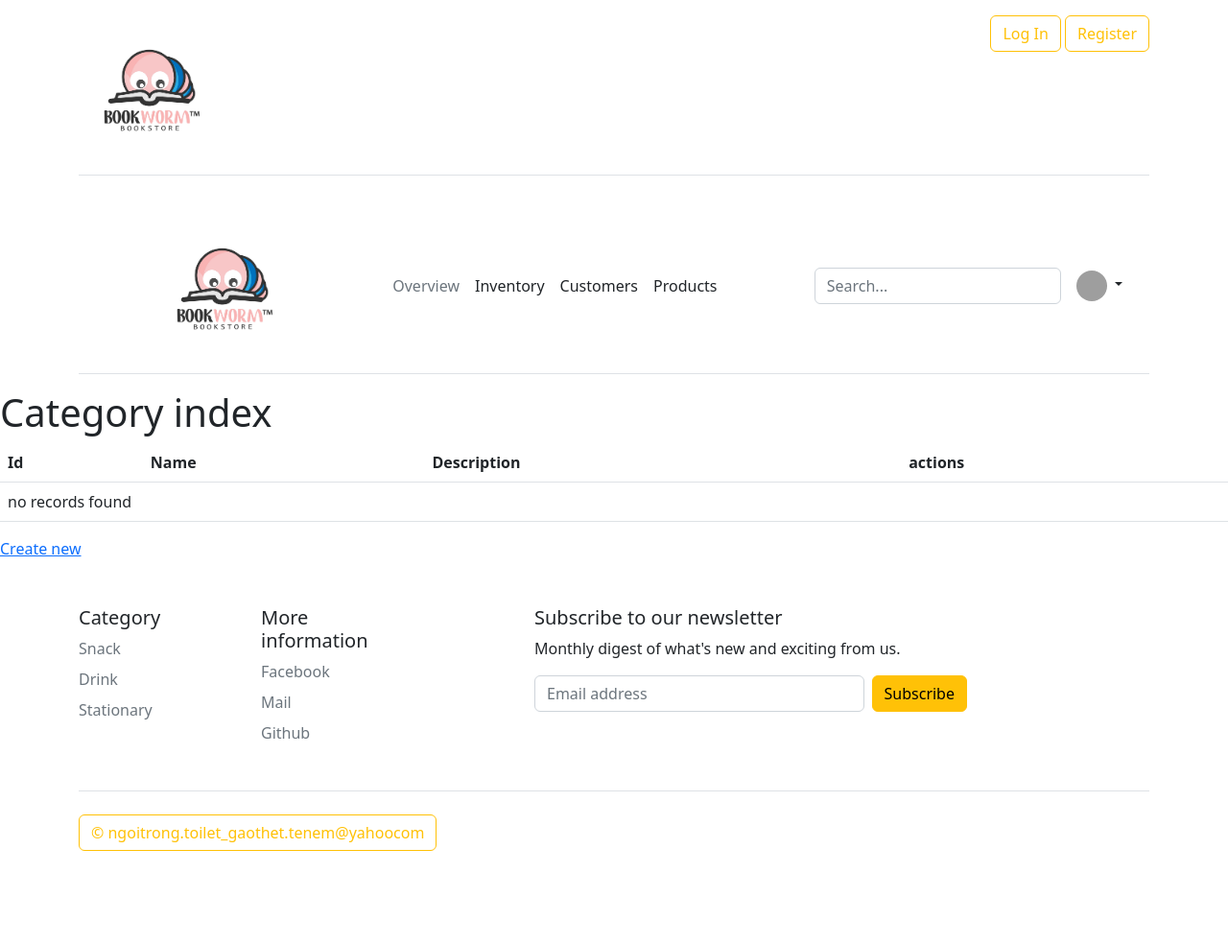
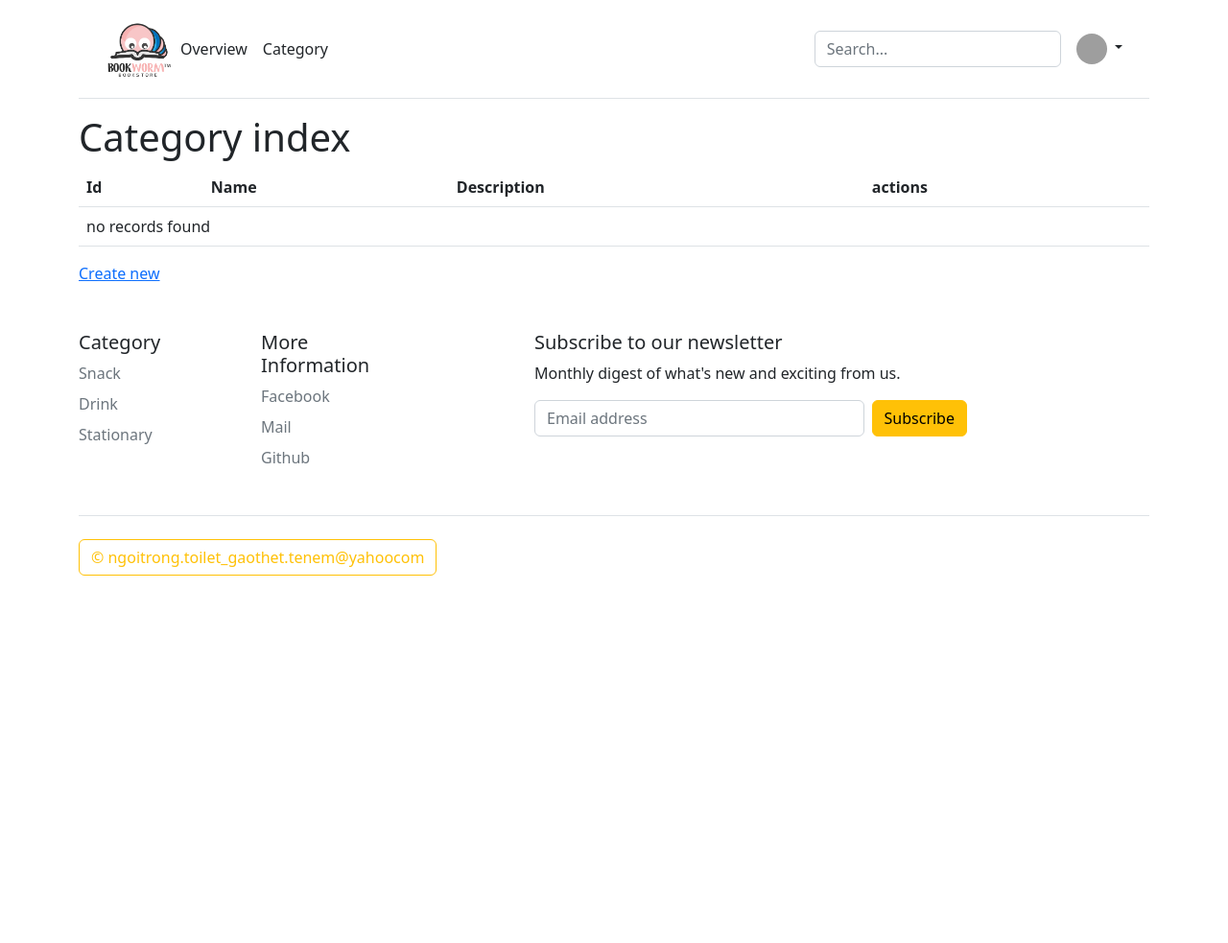
Before and after one commit to KieTuaNguyen/1631-day5, a Symfony app: template templates/category/index.html.twig in a window 1280 px wide. Shown: the whole page at 96% size. After the commit the page ends 600 px from the top, so only its background shows below. Run offline with Twig, Linux system fonts and the light colour scheme; the template is opened without the code that fills it, so the values that code supplies are empty; some libraries are stand-ins or nearby versions; grey boxes are pictures that could not be loaded.

Commit message:
OK (Include log in, log out, register, category)

```diff
--- a/src/Controller/CategoryController.php
+++ b/src/Controller/CategoryController.php
@@ -43,6 +43,7 @@ class CategoryController extends AbstractController
         return $this->renderForm('category/new.html.twig', [
             'category' => $category,
             'form' => $form,
+            'categories' => $categoryRepository->findAll(),
         ]);
     }
 
@@ -81,7 +82,7 @@ class CategoryController extends AbstractController
      */
     public function delete(Request $request, Category $category, CategoryRepository $categoryRepository): Response
     {
-        if ($this->isCsrfTokenValid('delete'.$category->getId(), $request->request->get('_token'))) {
+        if ($this->isCsrfTokenValid('delete' . $category->getId(), $request->request->get('_token'))) {
             $categoryRepository->remove($category, true);
         }
 
--- a/templates/_footer.html.twig
+++ b/templates/_footer.html.twig
@@ -17,7 +17,7 @@
 			</div>
 
 			<div class="col-6 col-md-2 mb-3">
-				<h5>More information</h5>
+				<h5>More Information</h5>
 				<ul class="nav flex-column">
 					<li class="nav-item mb-2">
 						<a href="https://www.facebook.com/the.kietuanguyen/" class="nav-link p-0 text-muted">Facebook</a>
--- a/templates/_header.html.twig
+++ b/templates/_header.html.twig
@@ -1,57 +1,26 @@
-<div class="container">
-	<header class="d-flex flex-wrap justify-content-center py-3 mb-4 border-bottom">
-		<a href="{{ path('app_product_index') }}" class="d-flex align-items-center mb-3 mb-md-0 me-md-auto text-dark text-decoration-none">
-			<span class="fs-4"><img src="{{ asset('images/product/logo.png') }}" width="150">
-			</span>
-		</a>
-
-		<ul class="nav nav-pills">
-			{% if app.user %}
-				<li class="nav-item">
-					<a class="btn btn-outline-secondary">{{ app.user.email }}</a>
-				</li>
-			{% endif %}
-			<li class="nav-item">
-				<a class="btn btn-outline-warning" href="/{{ app.user ? 'logout' : 'login' }}" class="nav-link">
-					{{ app.user ? 'Log Out' : 'Log In' }}
-				</a>
-				<a class="btn btn-outline-warning" href="/register" class="nav-link">
-					{% if app.user %}Register
-					{% endif %}
-					{{ app.user ? '' : 'Register' }}
-				</a>
-			</li>
-		</ul>
-	</header>
-</div>
-
 <div class="container">
 	<header class="p-3 mb-3 border-bottom">
 		<div class="container">
 			<div class="d-flex flex-wrap align-items-center justify-content-center justify-content-lg-start">
+
+
 				<a href="{{ path('app_product_index') }}" class="d-flex align-items-center mb-2 mb-lg-0 text-dark text-decoration-none">
-					<svg class="bi me-2" width="40" height="32" role="img" aria-label="Bootstrap">
-						<use xlink:href="href=" {{ path('app_product_index') }} ""></use>
-					</svg>
+					<img src="{{ asset('images/product/logo.png') }}" style="height: 70px; width: 70px;">
 				</a>
-				<a href="{{ path('app_product_index') }}" class="d-flex align-items-center mb-3 mb-md-0 me-md-auto text-dark text-decoration-none">
-					<span class="fs-4"><img src="{{ asset('images/product/logo.png') }}" width="150">
-					</span>
-				</a>
+
 
 				<ul class="nav col-12 col-lg-auto me-lg-auto mb-2 justify-content-center mb-md-0">
 					<li>
-						<a href="#" class="nav-link px-2 link-secondary">Overview</a>
+						<a href="#" class="nav-link px-2 link-dark">Overview</a>
 					</li>
 					<li>
-						<a href="#" class="nav-link px-2 link-dark">Inventory</a>
+						<a href="{{ path('app_category_index') }}" class="nav-link px-2 link-dark">Category</a>
 					</li>
-					<li>
-						<a href="#" class="nav-link px-2 link-dark">Customers</a>
-					</li>
-					<li>
-						<a href="#" class="nav-link px-2 link-dark">Products</a>
-					</li>
+					{# {% for category in categories %}
+											<a class="nav-link px-2 link-dark" href="{{ path('app_product_index', {'category':category.Id}) }}">{{ category.Name }}&nbsp;</a>
+										{% endfor %} #}
+
+
 				</ul>
 
 				<form class="col-12 col-lg-auto mb-3 mb-lg-0 me-lg-3">
@@ -60,7 +29,7 @@
 
 				<div class="dropdown text-end">
 					<a href="#" class="d-block link-dark text-decoration-none dropdown-toggle" id="dropdownUser1" data-bs-toggle="dropdown" aria-expanded="false">
-						<img src="https://github.com/mdo.png" alt="mdo" width="32" height="32" class="rounded-circle">
+						<img src="https://avatars.githubusercontent.com/u/94630571?v=4" alt="mdo" width="32" height="32" class="rounded-circle">
 					</a>
 					<ul class="dropdown-menu text-small" aria-labelledby="dropdownUser1" style="">
 						<li>
@@ -73,8 +42,20 @@
 							<a class="dropdown-item" href="#">Profile</a>
 						</li>
 						<li><hr class="dropdown-divider"></li>
+						{% if app.user %}
+							<li>
+								<a class="dropdown-item">{{ app.user.email }}</a>
+							</li>
+						{% endif %}
 						<li>
-							<a class="dropdown-item" href="#">Sign out</a>
+							<a class="dropdown-item" href="/{{ app.user ? 'logout' : 'login' }}">
+								{{ app.user ? 'Log Out' : 'Log In' }}
+							</a>
+							<a class="dropdown-item" href="/register">
+								{% if app.user %}Register
+								{% endif %}
+								{{ app.user ? '' : 'Register' }}
+							</a>
 						</li>
 					</ul>
 				</div>
--- a/templates/category/index.html.twig
+++ b/templates/category/index.html.twig
@@ -4,6 +4,7 @@
 {% endblock %}
 
 {% block body %}
+	<div class="container-md">
 		<h1>Category index</h1>
 
 		<table class="table">
@@ -35,4 +36,5 @@
 		</table>
 
 		<a href="{{ path('app_category_new') }}">Create new</a>
+	</div>
 {% endblock %}
--- a/templates/product/index.html.twig
+++ b/templates/product/index.html.twig
@@ -21,8 +21,8 @@
 					<a style="text-decoration:none; color:grey;" href="{{ path('app_product_index') }}">
 						All</a><br>
 					{% for category in categories %}
-						<a style="text-decoration:none; color:grey;" value="{{ category.id }}" {{ (selectedCat==category.id) ? 'selected' }} href="{{ path('app_product_show', {'id': category.id}) }}">
-							{{ category.name }}<br></a>
+						<a style="text-decoration:none; color:grey;" href="{{ path('app_product_index', {'category':category.Id}) }}">{{ category.Name }}
+							<br></a>
 					{% endfor %}
 
 
```
Also changed, not shown: src/Controller/ProductController.php (+10 -2 lines), public/images/product/logo.png. Lines whose indentation alone changed are shown as unchanged.
